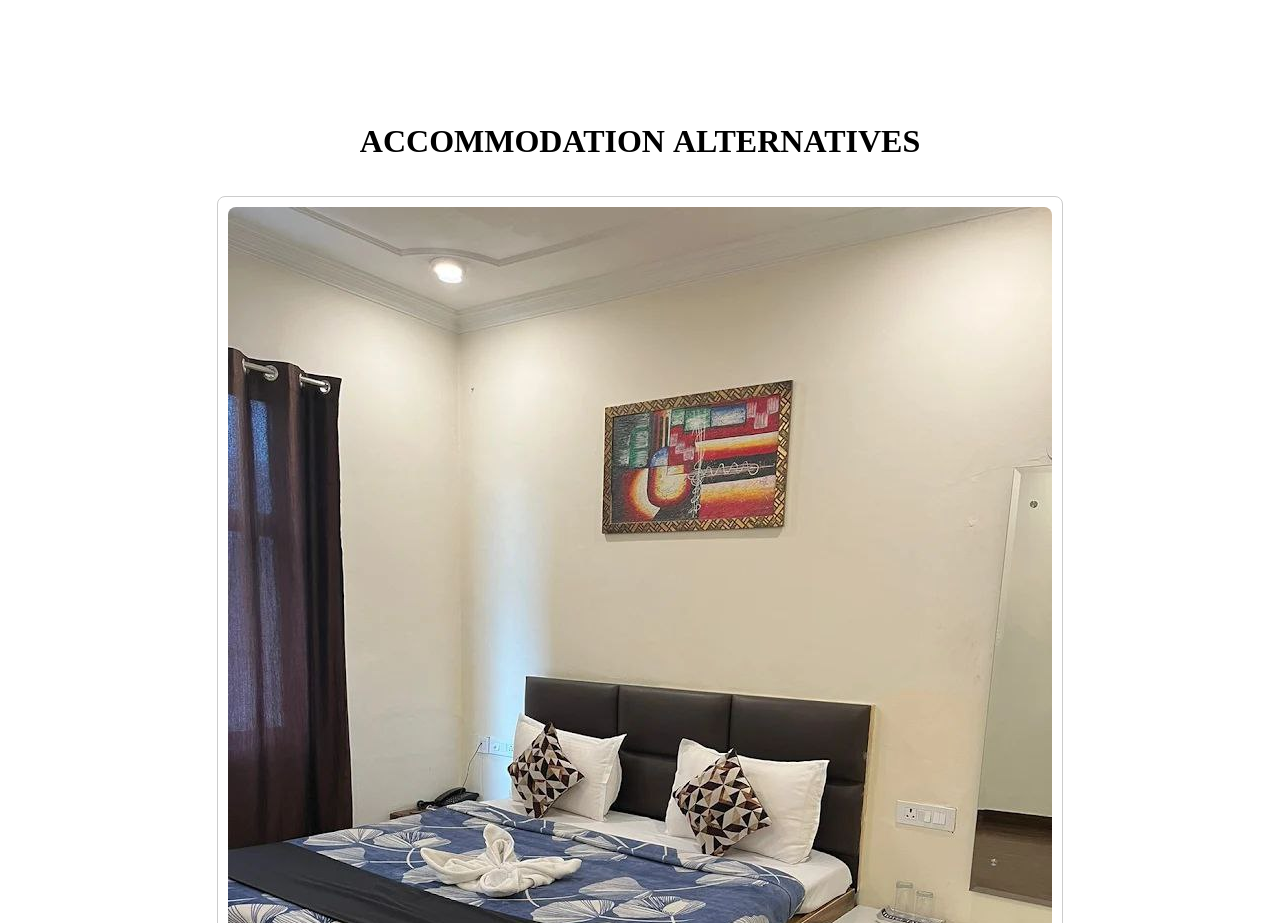
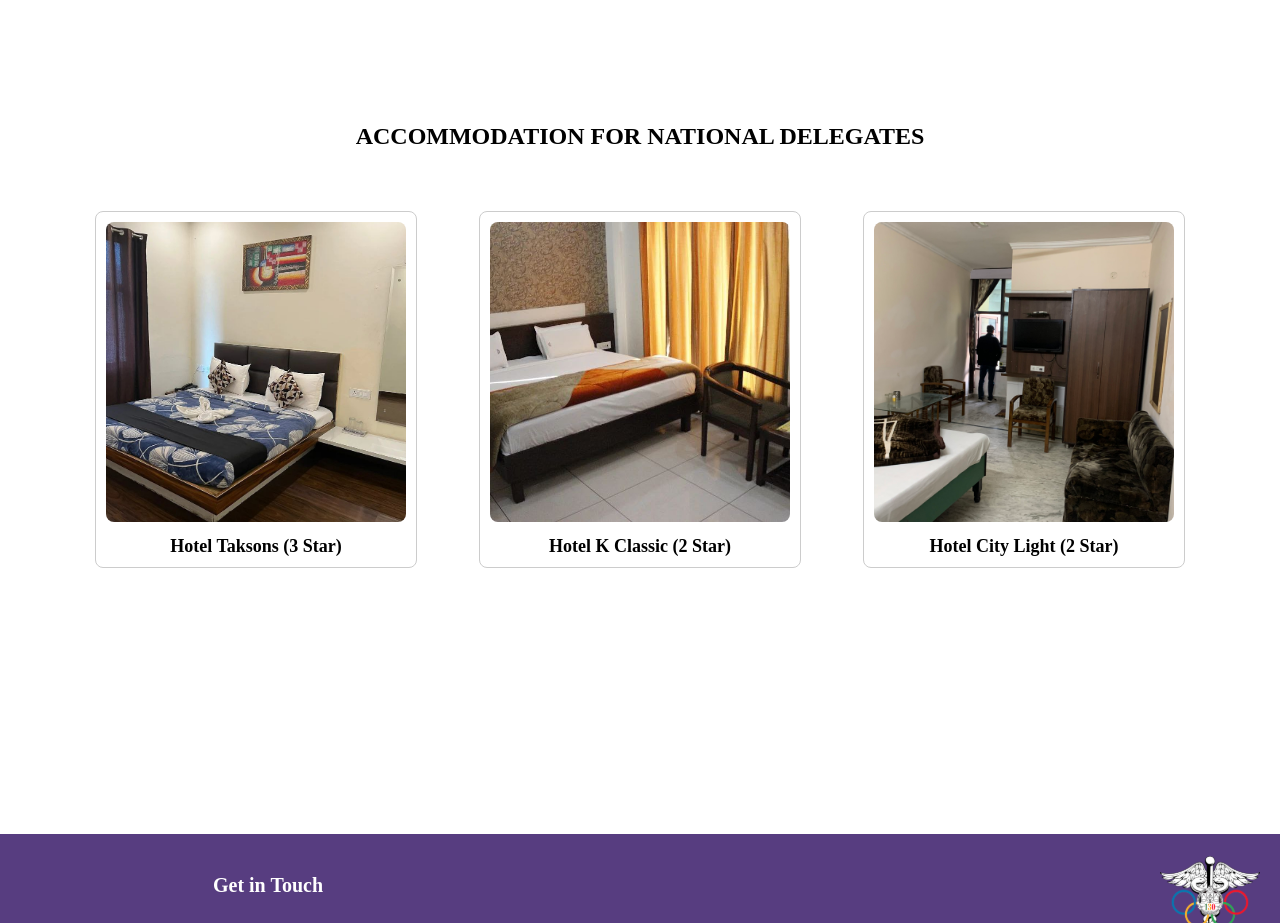
Before and after one commit to shubhbansal9/jwc-website, a React (Create React App) app: page /accommodation in a window 1280 px wide. Shown: the part 900-1823 px from the top of the page. Built offline with nearby package versions, Linux system fonts and the light colour scheme.

Commit message:
minor changes

```diff
--- a/src/pages/Accommodation.css
+++ b/src/pages/Accommodation.css
@@ -104,7 +104,8 @@
   }
 
   .acc-image-hotel {
-    width: 100%;
+    width: 300px;
+    height: 300px;
     object-fit: cover;
     border-radius: 8px;
   }
--- a/src/pages/Accommodation.js
+++ b/src/pages/Accommodation.js
@@ -108,7 +108,7 @@ function AccommodationPage() {
           <div className="acc-name">Dr. Ayana K Alex<br></br>Accommodation Head</div>
         </div>
       </div>
-      <h2>ACCOMMODATION ALTERNATIVES</h2>
+      <h2 className='acc-header'> ACCOMMODATION FOR NATIONAL DELEGATES</h2>
       <div className="container">
 
         {hotelData.map((hotel, index) => (
--- a/src/pages/RegisterNow.js
+++ b/src/pages/RegisterNow.js
@@ -164,7 +164,7 @@ const RegisterNowPage = () => {
 <h1 className='terms-header'>FAQs:</h1>
 
   <p classname="faq-text" style={faqTextStyle}>
- <a style={faqTextStyle} href="https://drive.google.com/file/d/1sdOQbycG4FdyWLXeEIhIrxJeEhbJJsed/view?usp=drivesdk" target="_blank" >Check out some of the FAQs</a>
+ <a style={faqTextStyle} href="https://drive.google.com/file/d/1-Pfn4X6wPhBroDHu-ChQHOitb7_i-ESp/view?usp=drivesdk" target="_blank" >Check out some of the FAQs</a>
  </p>
 <h1 className='terms-header'>Booking Refund/Cancellation</h1>
 
```
